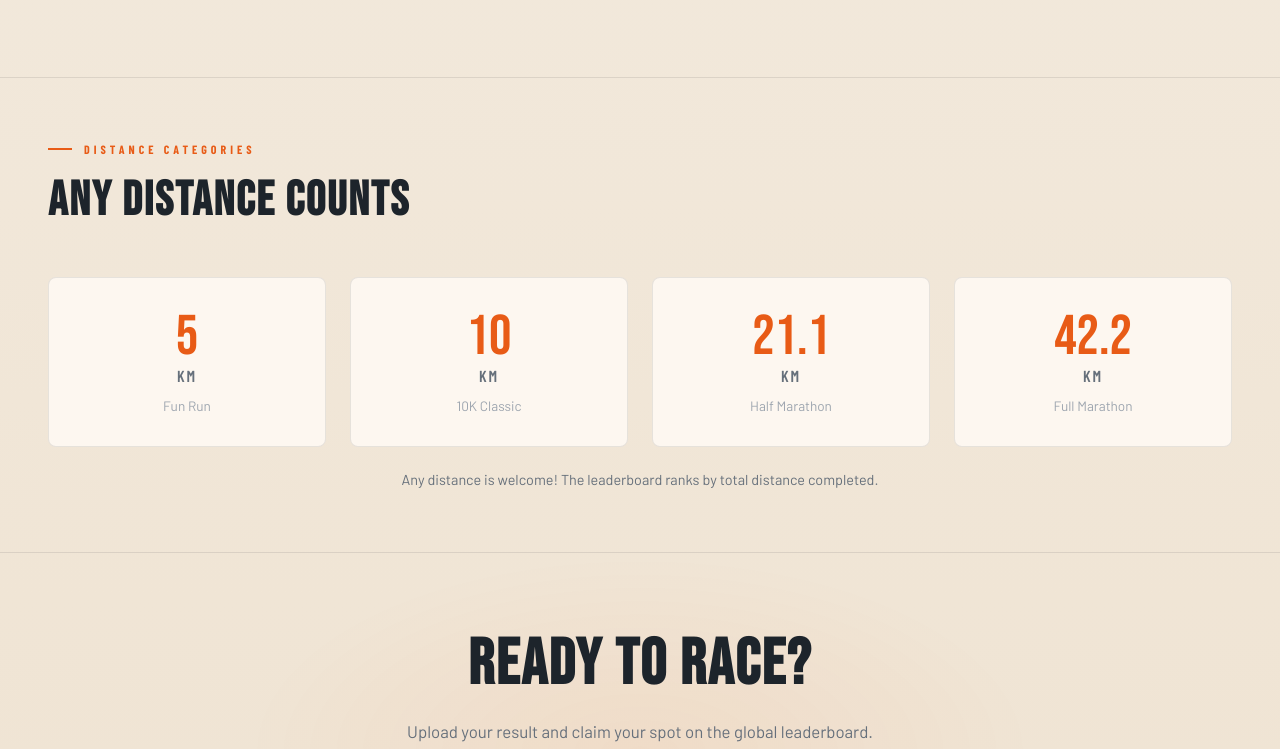
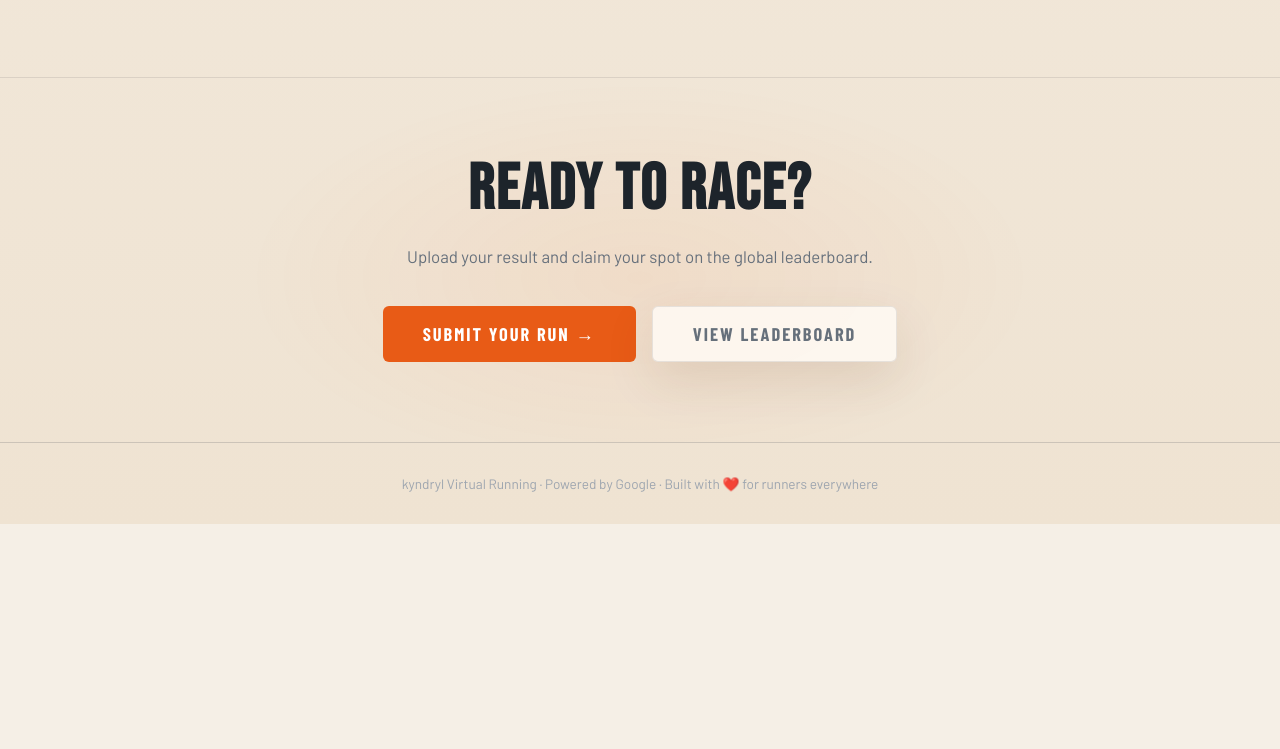
Before and after one commit to xjadi/kyndryl-virtual-running, a plain HTML site: page index.html in a window 1280 px wide. Shown: the part 1403-2152 px from the top of the page. After the commit the page ends 1927 px from the top, so only its background shows below. Drawn offline with nearby package versions, Linux system fonts and the light colour scheme; no server answers.

Commit message:
feat: Remove the "Distance Categories" section from the homepage and its associated internationalization strings.

```diff
--- a/i18n.js
+++ b/i18n.js
@@ -20,7 +20,7 @@ const TRANSLATIONS = {
     hero_title1: "Push Your",
     hero_accent: "Limits.",
     hero_title2: "Log Your Run.",
-    hero_sub: "Complete your distance, screenshot your result from any running app, and upload it here. Our AI reads your stats automatically. Compete with runners worldwide — no finish line, no excuses.",
+    hero_sub: "Complete your distance, screenshot your result from any running app, and upload it here. Our Gemini reads your stats automatically. Compete with runners worldwide — no finish line, no excuses.",
     hero_cta_submit: "📤 Submit Your Run",
     hero_cta_rank: "🏆 View Rankings",
     hero_stat_top: "Top Distance",
@@ -38,13 +38,6 @@ const TRANSLATIONS = {
     step2_desc: "Take a screenshot of your result screen showing your name, distance, pace, time, and date. Mixed app types are accepted.",
     step3_title: "AI Reads Your Data",
     step3_desc: "Upload the photo. Our AI automatically extracts all your stats. Review, confirm, and your result lands on the leaderboard instantly.",
-    dist_label: "Distance Categories",
-    dist_title: "Any Distance Counts",
-    dist_note: "Any distance is welcome! The leaderboard ranks by total distance completed.",
-    dist_fun: "Fun Run",
-    dist_10k: "10K Classic",
-    dist_half: "Half Marathon",
-    dist_full: "Full Marathon",
     cta_title: "Ready to Race?",
     cta_sub: "Upload your result and claim your spot on the global leaderboard.",
     cta_submit: "Submit Your Run →",
@@ -123,7 +116,7 @@ const TRANSLATIONS = {
     hero_title1: "ผลักดัน",
     hero_accent: "ขีดจำกัด",
     hero_title2: "บันทึกการวิ่ง",
-    hero_sub: "วิ่งให้ครบระยะ ถ่ายภาพหน้าจอผลการวิ่ง แล้วอัพโหลดที่นี่ AI จะอ่านสถิติของคุณโดยอัตโนมัติ แข่งกับนักวิ่งทั่วโลก — ไม่มีข้อแม้",
+    hero_sub: "วิ่งให้ครบระยะ ถ่ายภาพหน้าจอผลการวิ่ง แล้วอัพโหลดที่นี่ gemini จะอ่านสถิติของคุณโดยอัตโนมัติ แข่งกับนักวิ่งทั่วโลก — ไม่มีข้อแม้",
     hero_cta_submit: "📤 ส่งผลการวิ่ง",
     hero_cta_rank: "🏆 ดูอันดับ",
     hero_stat_top: "ระยะสูงสุด",
@@ -141,13 +134,6 @@ const TRANSLATIONS = {
     step2_desc: "ถ่ายภาพหน้าจอผลการวิ่งที่แสดงชื่อ ระยะ เพซ เวลา และวันที่ รองรับทุกแอป",
     step3_title: "AI อ่านข้อมูลให้",
     step3_desc: "อัพโหลดภาพ AI จะดึงสถิติทั้งหมดโดยอัตโนมัติ ยืนยันแล้วผลจะขึ้นกระดานทันที",
-    dist_label: "หมวดระยะทาง",
-    dist_title: "ทุกระยะนับ",
-    dist_note: "ยินดีรับทุกระยะทาง! กระดานอันดับจัดอันดับตามระยะรวมสะสม",
-    dist_fun: "ฟันรัน",
-    dist_10k: "10K คลาสสิก",
-    dist_half: "ฮาล์ฟมาราธอน",
-    dist_full: "มาราธอน",
     cta_title: "พร้อมแข่งแล้วหรือยัง?",
     cta_sub: "อัพโหลดผลการวิ่งและจองที่ของคุณบนกระดานอันดับ",
     cta_submit: "ส่งผลการวิ่ง →",
--- a/index.html
+++ b/index.html
@@ -558,38 +558,6 @@
     </div>
   </section>
 
-  <!-- DISTANCE CATEGORIES -->
-  <section class="distances-section">
-    <div class="container">
-      <div class="section-label" data-i18n="dist_label">Distance Categories</div>
-      <h2 style="font-family:'Bebas Neue',sans-serif; font-size:3rem; letter-spacing:2px;" data-i18n="dist_title">Any
-        Distance Counts</h2>
-      <div class="distances-grid">
-        <div class="distance-card">
-          <div class="distance-km">5</div>
-          <div class="distance-unit">KM</div>
-          <div class="distance-name" data-i18n="dist_fun">Fun Run</div>
-        </div>
-        <div class="distance-card">
-          <div class="distance-km">10</div>
-          <div class="distance-unit">KM</div>
-          <div class="distance-name" data-i18n="dist_10k">10K Classic</div>
-        </div>
-        <div class="distance-card">
-          <div class="distance-km">21.1</div>
-          <div class="distance-unit">KM</div>
-          <div class="distance-name" data-i18n="dist_half">Half Marathon</div>
-        </div>
-        <div class="distance-card">
-          <div class="distance-km">42.2</div>
-          <div class="distance-unit">KM</div>
-          <div class="distance-name" data-i18n="dist_full">Full Marathon</div>
-        </div>
-      </div>
-      <p style="margin-top:1.5rem; color:var(--text-muted); font-size:0.9rem; text-align:center;" data-i18n="dist_note">
-        Any distance is welcome! The leaderboard ranks by total distance completed.</p>
-    </div>
-  </section>
 
   <!-- CTA -->
   <section class="cta-section">
```
